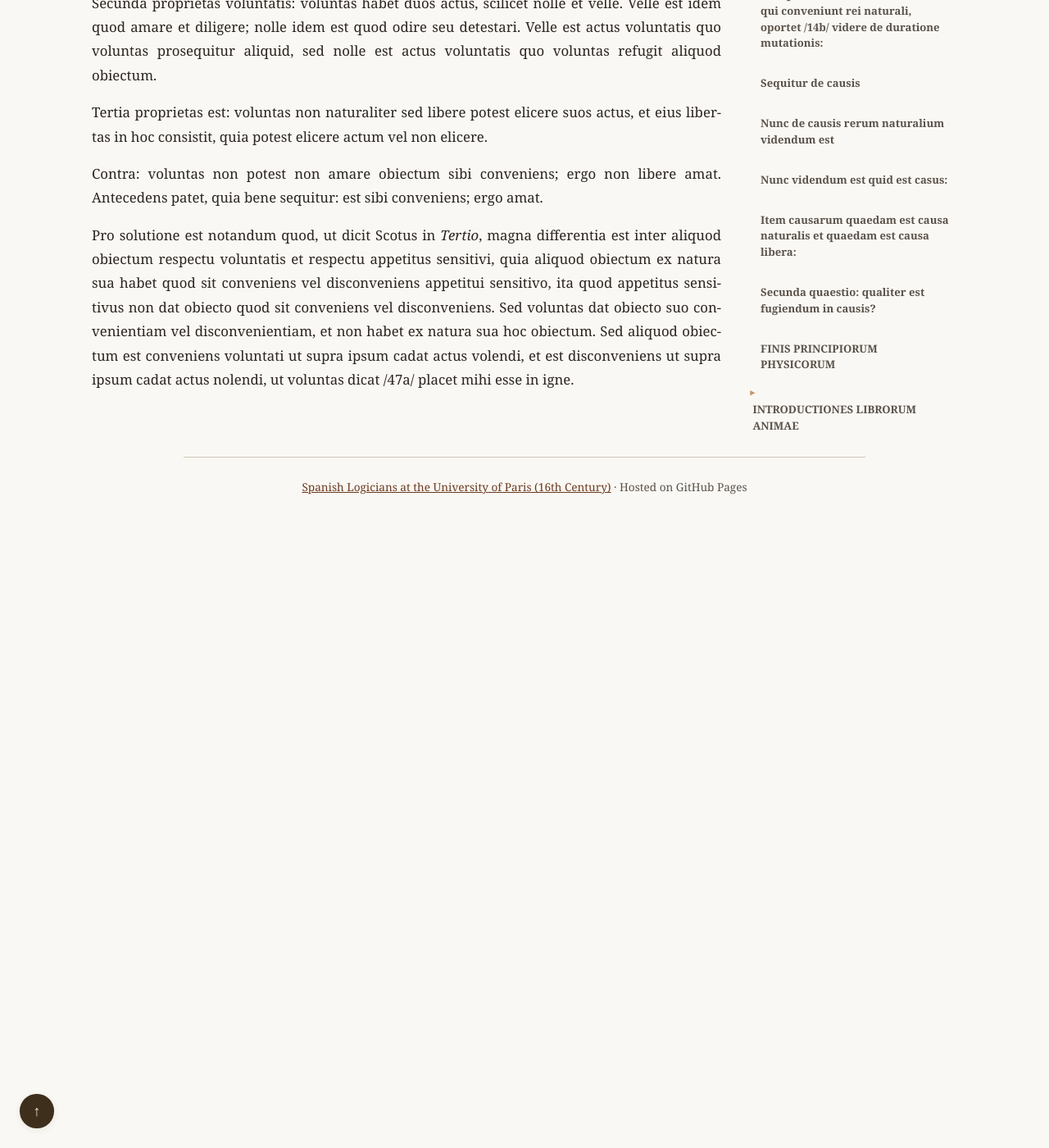
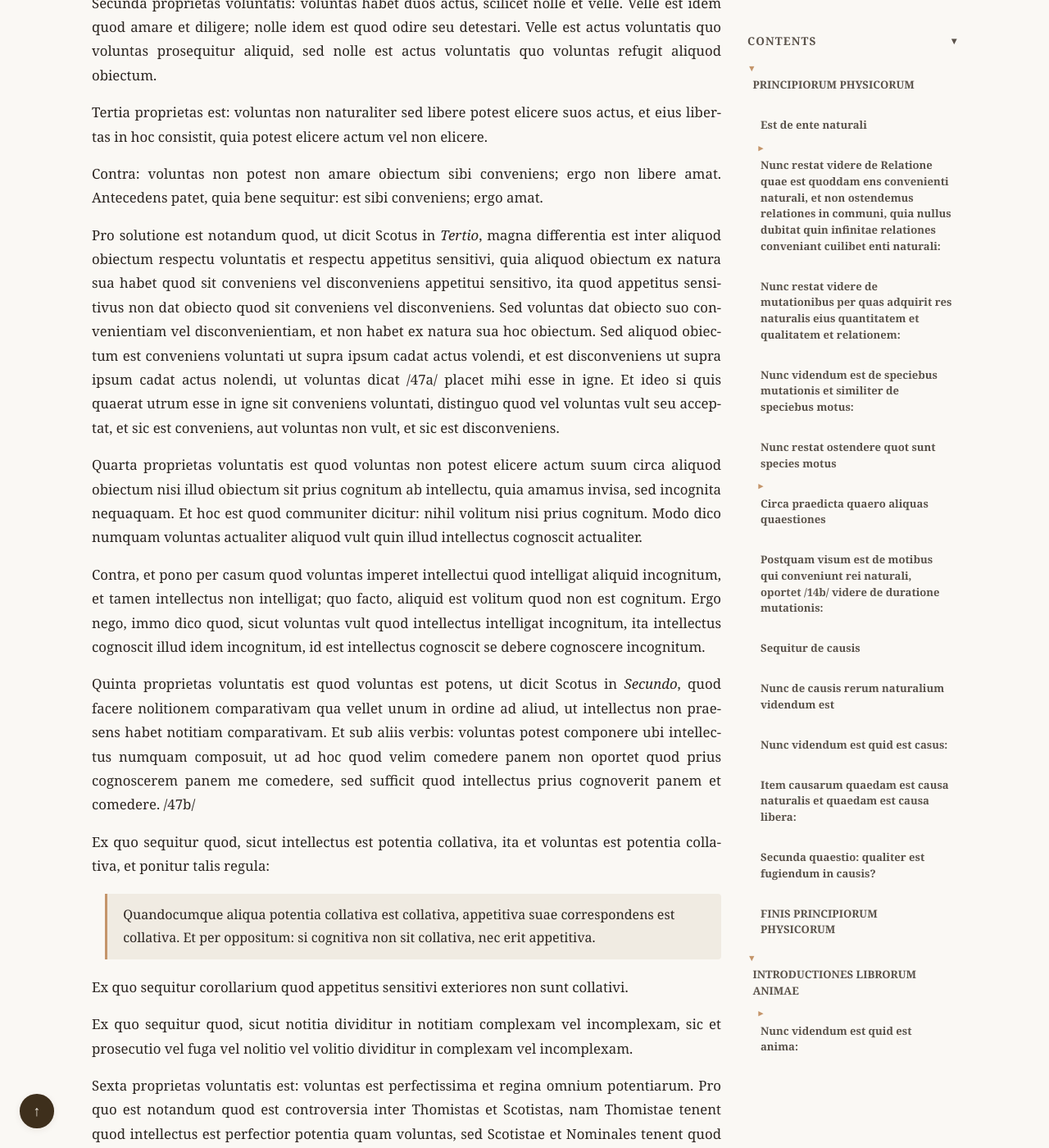
Before and after one commit to JoseBalado/Spanish-Logicians-at-the-University-of-Paris, a Jekyll site: the page built from philosophers/Jeronimo-Pardo/Principiorum-Phisicorum-et-Introductiones-Librorum-Animae.md, in a window 1280 px wide and 1400 px high, scrolled down 54887 px. Shown: the whole window at 82% size. Built offline with Jekyll 4.4.1, drawn with Linux system fonts in a browser that asks for light colours; before the commit the page ends 55517 px from its top, so only the background shows below that; some of the changed text lies outside the part shown.

Commit message:
Pardo. De anima. Page 47

```diff
--- a/philosophers/Jeronimo-Pardo/Principiorum-Phisicorum-et-Introductiones-Librorum-Animae.md
+++ b/philosophers/Jeronimo-Pardo/Principiorum-Phisicorum-et-Introductiones-Librorum-Animae.md
@@ -1008,7 +1008,32 @@ Tertia proprietas est: voluntas non naturaliter sed libere potest elicere suos a
 
 Contra: voluntas non potest non amare obiectum sibi conveniens; ergo non libere amat. Antecedens patet, quia bene sequitur: est sibi conveniens; ergo amat.
 
-Pro solutione est notandum quod, ut dicit Scotus in *Tertio*, magna differentia est inter aliquod obiectum respectu voluntatis et respectu appetitus sensitivi, quia aliquod obiectum ex natura sua habet quod sit conveniens vel disconveniens appetitui sensitivo, ita quod appetitus sensitivus non dat obiecto quod sit conveniens vel disconveniens. Sed voluntas dat obiecto suo convenientiam vel disconvenientiam, et non habet ex natura sua hoc obiectum. Sed aliquod obiectum est conveniens voluntati ut supra ipsum cadat actus volendi, et est disconveniens ut supra ipsum cadat actus nolendi, ut voluntas dicat /47a/ placet mihi esse in igne.
+Pro solutione est notandum quod, ut dicit Scotus in *Tertio*, magna differentia est inter aliquod obiectum respectu voluntatis et respectu appetitus sensitivi, quia aliquod obiectum ex natura sua habet quod sit conveniens vel disconveniens appetitui sensitivo, ita quod appetitus sensitivus non dat obiecto quod sit conveniens vel disconveniens. Sed voluntas dat obiecto suo convenientiam vel disconvenientiam, et non habet ex natura sua hoc obiectum. Sed aliquod obiectum est conveniens voluntati ut supra ipsum cadat actus volendi, et est disconveniens ut supra ipsum cadat actus nolendi, ut voluntas dicat /47a/ placet mihi esse in igne. Et ideo si quis quaerat utrum esse in igne sit conveniens voluntati, distinguo quod vel voluntas vult seu acceptat, et sic est conveniens, aut voluntas non vult, et sic est disconveniens.
+
+Quarta proprietas voluntatis est quod voluntas non potest elicere actum suum circa aliquod obiectum nisi illud obiectum sit prius cognitum ab intellectu, quia amamus invisa, sed incognita nequaquam. Et hoc est quod communiter dicitur: nihil volitum nisi prius cognitum. Modo dico numquam voluntas actualiter aliquod vult quin illud intellectus cognoscit actualiter.
+
+Contra, et pono per casum quod voluntas imperet intellectui quod intelligat aliquid incognitum, et tamen intellectus non intelligat; quo facto, aliquid est volitum quod non est cognitum. Ergo nego, immo dico quod, sicut voluntas vult quod intellectus intelligat incognitum, ita intellectus cognoscit illud idem incognitum, id est intellectus cognoscit se debere cognoscere incognitum.
+
+Quinta proprietas voluntatis est quod voluntas est potens, ut dicit Scotus in *Secundo*, quod facere nolitionem comparativam qua vellet unum in ordine ad aliud, ut intellectus non praesens habet notitiam comparativam. Et sub aliis verbis: voluntas potest componere ubi intellectus numquam composuit, ut ad hoc quod velim comedere panem non oportet quod prius cognoscerem panem me comedere, sed sufficit quod intellectus prius cognoverit panem et comedere. /47b/
+
+Ex quo sequitur quod, sicut intellectus est potentia collativa, ita et voluntas est potentia collativa, et ponitur talis regula:
+
+> Quandocumque aliqua potentia collativa est collativa, appetitiva suae correspondens est collativa. Et per oppositum: si cognitiva non sit collativa, nec erit appetitiva.
+
+Ex quo sequitur corollarium quod appetitus sensitivi exteriores non sunt collativi.
+
+Ex quo sequitur quod, sicut notitia dividitur in notitiam complexam vel incomplexam, sic et prosecutio vel fuga vel nolitio vel volitio dividitur in complexam vel incomplexam.
+
+Sexta proprietas voluntatis est: voluntas est perfectissima et regina omnium potentiarum. Pro quo est notandum quod est controversia inter Thomistas et Scotistas, nam Thomistae tenent quod intellectus est perfectior potentia quam voluntas, sed Scotistae et Nominales tenent quod voluntas est perfectior quam intellectus.
+
+### Proprietates voluntatis
+
+* Prima: voluntas habet idem obiectum sub eadem ratione qua intellectus.
+* Secunda: voluntas habet duos actus, scilicet nolle et velle.
+* Tertia: voluntas non naturaliter sed libere producit vel elicit suos actus.
+* Quarta: voluntas non potest elicere actum suum circa aliquod obiectum nisi sit prius cognitum.
+* Quinta: voluntas est tam potens quod potest habere nolitionem comparativam.
+* Sexta: voluntas est regina potentiarum.
 
 
 
@@ -1039,5 +1064,7 @@ Page 39b: Primo ] emend. Tertio
 Page 39b: exteriorum ] del. et exterioris vel exteriorum
 Page 39b: organo ] conj. impo
 Page 42b: Sicut ] sic
+Page 47b: potentia collativa est collativa ] sic
+Page 47b: in complexam ] del. in in complexam
 
 -->
```
